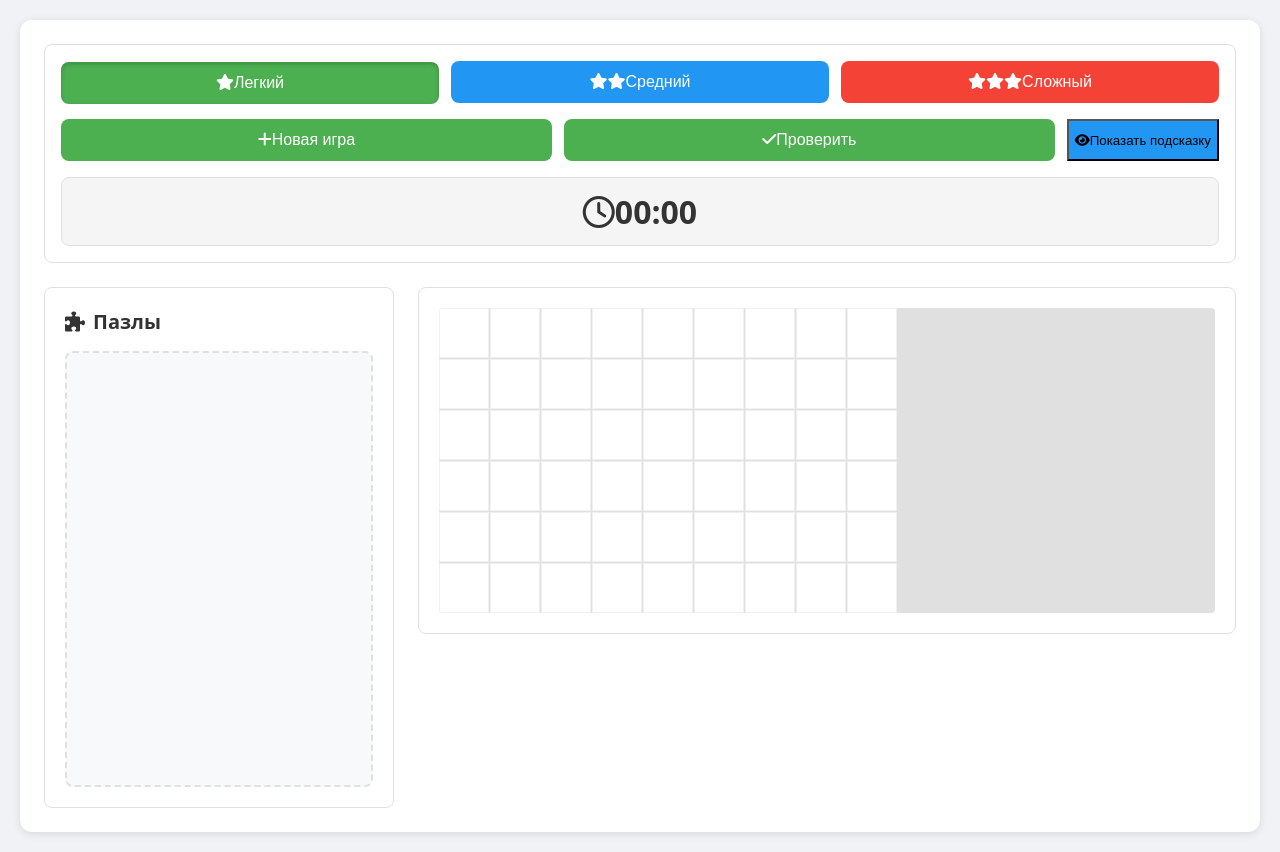
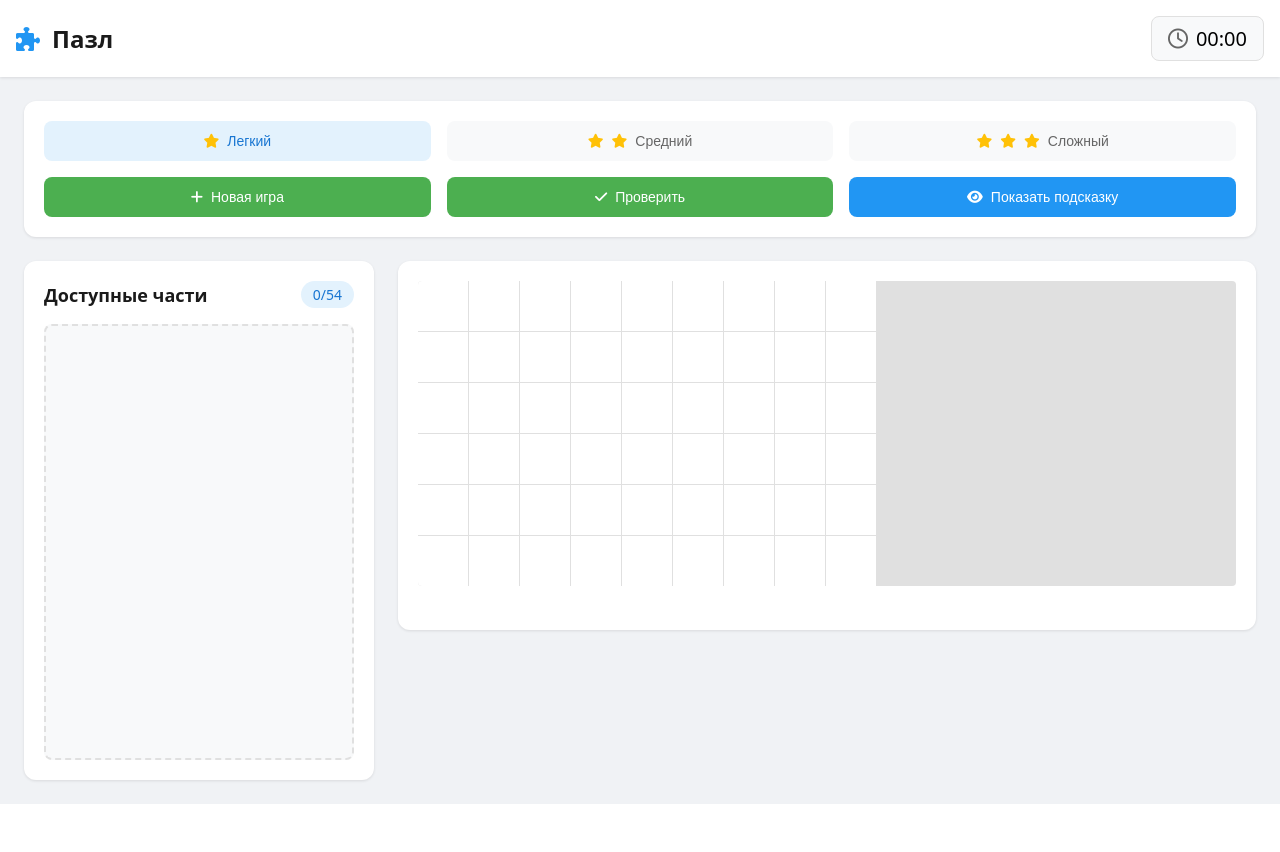
Before and after one commit to SNAcorp/shabalin, a FastAPI app: page /puzzle in a window 1280 px wide. After the commit the page ends 804 px from the top, so only its background shows below. Run offline with FastAPI, Linux system fonts and the light colour scheme.

Commit message:
Innitial Commit

```diff
--- a/app/static/s.css
+++ b/app/static/s.css
@@ -1,162 +1,215 @@
-/* Основной контейнер */
+/* Основные стили */
 body {
+    margin: 0;
+    padding: 0;
     background-color: #f0f2f5;
-    margin: 0;
-    padding: 20px;
-    min-height: 100vh;
     font-family: system-ui, -apple-system, sans-serif;
 }
 
-.container {
-    max-width: 1200px;
-    margin: 0 auto;
-    background: white;
-    border-radius: 12px;
-    box-shadow: 0 2px 8px rgba(0,0,0,0.1);
-    padding: 24px;
+.app-container {
+    min-height: 100vh;
+    display: flex;
+    flex-direction: column;
 }
 
-/* Секция управления */
-.controls {
-    background: white;
-    padding: 16px;
+/* Header */
+.app-header {
+    background: #ffffff;
+    box-shadow: 0 1px 3px rgba(0, 0, 0, 0.1);
+    padding: 1rem;
+    position: sticky;
+    top: 0;
+    z-index: 100;
+}
+
+.header-content {
+    max-width: 1400px;
+    margin: 0 auto;
+    display: flex;
+    justify-content: space-between;
+    align-items: center;
+}
+
+.header-title {
+    display: flex;
+    align-items: center;
+    gap: 0.75rem;
+    color: #1a1a1a;
+}
+
+.header-title i {
+    font-size: 1.5rem;
+    color: #2196F3;
+}
+
+.header-title h1 {
+    margin: 0;
+    font-size: 1.5rem;
+    font-weight: 600;
+}
+
+.header-timer {
+    display: flex;
+    align-items: center;
+    gap: 0.5rem;
+    font-size: 1.25rem;
+    font-weight: 500;
+    background: #f8f9fa;
+    padding: 0.5rem 1rem;
     border-radius: 8px;
-    margin-bottom: 24px;
-    display: flex;
-    flex-direction: column;
-    gap: 16px;
     border: 1px solid #e0e0e0;
 }
 
-/* Кнопки сложности */
-.difficulty-buttons {
+.header-timer i {
+    color: #666;
+}
+
+/* Основной контент */
+.main-content {
+    flex: 1;
+    max-width: 1400px;
+    margin: 0 auto;
+    padding: 1.5rem;
+    width: 100%;
+    box-sizing: border-box;
+}
+
+/* Панель управления */
+.control-panel {
+    background: #fff;
+    border-radius: 12px;
+    padding: 1.25rem;
+    margin-bottom: 1.5rem;
+    box-shadow: 0 1px 3px rgba(0, 0, 0, 0.1);
+}
+
+.difficulty-controls {
     display: flex;
-    gap: 12px;
+    gap: 1rem;
+    margin-bottom: 1rem;
 }
 
 .difficulty-btn {
     flex: 1;
-    padding: 12px;
+    padding: 0.75rem;
+    border: none;
     border-radius: 8px;
-    border: none;
-    font-size: 16px;
+    background: #f8f9fa;
+    color: #666;
+    font-size: 0.875rem;
     font-weight: 500;
+    cursor: pointer;
     transition: all 0.2s ease;
+    display: flex;
+    align-items: center;
+    justify-content: center;
+    gap: 0.5rem;
 }
 
-.difficulty-btn[data-difficulty="e"] {
-    background-color: #4CAF50;
+.difficulty-btn:hover {
+    background: #e9ecef;
+}
+
+.difficulty-btn.selected {
+    background: #e3f2fd;
+    color: #1976d2;
+}
+
+.difficulty-btn i {
+    color: #ffc107;
+}
+
+.game-actions {
+    display: flex;
+    gap: 1rem;
+}
+
+.action-btn {
+    flex: 1;
+    padding: 0.75rem;
+    border: none;
+    border-radius: 8px;
+    font-size: 0.875rem;
+    font-weight: 500;
+    cursor: pointer;
+    transition: all 0.2s ease;
+    display: flex;
+    align-items: center;
+    justify-content: center;
+    gap: 0.5rem;
+    background: #4CAF50;
     color: white;
 }
 
-.difficulty-btn[data-difficulty="m"] {
-    background-color: #2196F3;
-    color: white;
+.action-btn:hover {
+    opacity: 0.9;
+    transform: translateY(-1px);
 }
 
-.difficulty-btn[data-difficulty="h"] {
-    background-color: #F44336;
-    color: white;
-}
-
-.difficulty-btn:hover {
-    transform: translateY(-2px);
-    box-shadow: 0 4px 8px rgba(0,0,0,0.1);
-}
-
-.difficulty-btn.selected {
-    box-shadow: inset 0 2px 4px rgba(0,0,0,0.2);
-    transform: translateY(1px);
-}
-
-/* Игровые кнопки */
-.game-controls {
-    display: flex;
-    gap: 12px;
-}
-
-.control-btn {
-    flex: 1;
-    padding: 12px 24px;
-    border-radius: 8px;
-    border: none;
-    font-size: 16px;
-    font-weight: 500;
-    background: #4CAF50;
-    color: white;
-    cursor: pointer;
-    transition: all 0.2s ease;
-}
-
-.control-btn:hover {
-    background: #45a049;
-    transform: translateY(-2px);
-    box-shadow: 0 4px 8px rgba(0,0,0,0.1);
-}
-
-#togglePreview {
+.preview-btn {
     background: #2196F3;
 }
 
-#togglePreview:hover {
-    background: #1976D2;
-}
-
-/* Таймер */
-.timer {
-    font-size: 32px;
-    font-weight: bold;
-    text-align: center;
-    color: #333;
-    padding: 12px;
-    background: #f5f5f5;
-    border-radius: 8px;
-    border: 1px solid #e0e0e0;
-}
-
-/* Основная игровая область */
-.game-wrapper {
+/* Игровая область */
+.game-area {
     display: grid;
     grid-template-columns: 350px 1fr;
-    gap: 24px;
+    gap: 1.5rem;
     align-items: start;
 }
 
-/* Секция с пазлами */
+/* Секция с плитками */
 .tiles-section {
-    background: white;
-    padding: 20px;
-    border-radius: 8px;
-    border: 1px solid #e0e0e0;
+    background: #fff;
+    border-radius: 12px;
+    padding: 1.25rem;
+    box-shadow: 0 1px 3px rgba(0, 0, 0, 0.1);
 }
 
-.tiles-section h2 {
-    margin: 0 0 16px 0;
-    color: #333;
-    font-size: 20px;
+.section-header {
     display: flex;
+    justify-content: space-between;
     align-items: center;
-    gap: 8px;
+    margin-bottom: 1rem;
+}
+
+.section-header h2 {
+    margin: 0;
+    font-size: 1.125rem;
+    font-weight: 600;
+    color: #1a1a1a;
+}
+
+.tiles-counter {
+    background: #e3f2fd;
+    color: #1976d2;
+    padding: 0.25rem 0.75rem;
+    border-radius: 1rem;
+    font-size: 0.875rem;
+    font-weight: 500;
 }
 
 .tiles-container {
-    background: #f8f9fa;
+    min-height: 400px;
     border: 2px dashed #e0e0e0;
     border-radius: 8px;
-    padding: 16px;
-    min-height: 400px;
+    padding: 1rem;
     display: grid;
     grid-template-columns: repeat(auto-fill, minmax(50px, 1fr));
-    gap: 8px;
-    align-content: start;
+    gap: 0.5rem;
+    background: #f8f9fa;
 }
 
-/* Сетка пазла */
-.grid-and-preview {
-    background: white;
-    padding: 20px;
-    border-radius: 8px;
-    border: 1px solid #e0e0e0;
+/* Игровая сетка */
+.game-section {
+    background: #fff;
+    border-radius: 12px;
+    padding: 1.25rem;
+    box-shadow: 0 1px 3px rgba(0, 0, 0, 0.1);
+}
+
+.puzzle-container {
+    margin-bottom: 1.5rem;
 }
 
 .puzzle-grid {
@@ -171,7 +224,6 @@ body {
 
 .grid-cell {
     background: white;
-    border: 1px solid #f0f0f0;
     transition: background-color 0.2s ease;
 }
 
--- a/app/templates/puzzle.html
+++ b/app/templates/puzzle.html
@@ -7,58 +7,89 @@
     <link rel="stylesheet" href="https://shabalin.sna.lol/static/s.css">
     <link href="https://cdnjs.cloudflare.com/ajax/libs/font-awesome/6.0.0/css/all.min.css" rel="stylesheet">
 </head>
-<body class="bg-gray-100">
-    <div class="container mx-auto px-4 py-8">
-        <div class="controls bg-white rounded-lg shadow-md p-6 mb-8">
-            <div class="difficulty-buttons flex space-x-4 mb-6">
-                <button class="difficulty-btn selected hover:scale-105 transform transition" data-difficulty="e">
-                    <i class="fas fa-star mr-2"></i>Легкий
+<body>
+    <div class="app-container">
+        <!-- Header с навигацией -->
+        <header class="app-header">
+            <div class="header-content">
+                <div class="header-title">
+                    <i class="fas fa-puzzle-piece"></i>
+                    <h1>Пазл</h1>
+                </div>
+
+                <!-- Таймер в header -->
+                <div class="header-timer">
+                    <i class="far fa-clock"></i>
+                    <div id="timer">00:00</div>
+                </div>
+            </div>
+        </header>
+
+        <!-- Основной контент -->
+        <main class="main-content">
+            <!-- Панель управления -->
+            <section class="control-panel">
+                <div class="difficulty-controls">
+                    <button class="difficulty-btn selected" data-difficulty="e">
+                        <i class="fas fa-star"></i>
+                        <span>Легкий</span>
                     </button>
-                <button class="difficulty-btn hover:scale-105 transform transition" data-difficulty="m">
-                    <i class="fas fa-star mr-2"></i><i class="fas fa-star mr-2"></i>Средний
+                    <button class="difficulty-btn" data-difficulty="m">
+                        <i class="fas fa-star"></i>
+                        <i class="fas fa-star"></i>
+                        <span>Средний</span>
                     </button>
-                <button class="difficulty-btn hover:scale-105 transform transition" data-difficulty="h">
-                    <i class="fas fa-star mr-2"></i><i class="fas fa-star mr-2"></i><i class="fas fa-star"></i>Сложный
+                    <button class="difficulty-btn" data-difficulty="h">
+                        <i class="fas fa-star"></i>
+                        <i class="fas fa-star"></i>
+                        <i class="fas fa-star"></i>
+                        <span>Сложный</span>
                     </button>
                 </div>
 
-            <div class="game-controls flex space-x-4 mb-6">
-                <button id="newGame" class="control-btn flex items-center">
-                    <i class="fas fa-plus mr-2"></i>Новая игра
+                <div class="game-actions">
+                    <button id="newGame" class="action-btn">
+                        <i class="fas fa-plus"></i>
+                        <span>Новая игра</span>
                     </button>
-                <button id="checkSolution" class="control-btn flex items-center">
-                    <i class="fas fa-check mr-2"></i>Проверить
+                    <button id="checkSolution" class="action-btn">
+                        <i class="fas fa-check"></i>
+                        <span>Проверить</span>
                     </button>
-                <button id="togglePreview" class="preview-button flex items-center">
-                    <i class="fas fa-eye mr-2"></i>Показать подсказку
+                    <button id="togglePreview" class="action-btn preview-btn">
+                        <i class="fas fa-eye"></i>
+                        <span>Показать подсказку</span>
                     </button>
                 </div>
+            </section>
 
-            <div id="timer" class="timer text-3xl font-bold text-center">
-                <i class="far fa-clock mr-2"></i>00:00
+            <!-- Игровая область -->
+            <div class="game-area">
+                <!-- Секция с плитками -->
+                <section class="tiles-section">
+                    <div class="section-header">
+                        <h2>Доступные части</h2>
+                        <span class="tiles-counter">0/54</span>
+                    </div>
+                    <div id="availableTiles" class="tiles-container">
+                        <!-- Плитки будут добавлены динамически -->
+                    </div>
+                </section>
+
+                <!-- Основная игровая сетка и предпросмотр -->
+                <section class="game-section">
+                    <div class="puzzle-container">
+                        <div id="puzzleGrid" class="puzzle-grid">
+                            <!-- Ячейки сетки будут добавлены динамически -->
                         </div>
                     </div>
 
-        <div class="game-wrapper">
-            <div class="tiles-section bg-white rounded-lg shadow-md p-6">
-                <h2 class="text-2xl font-bold mb-4 text-gray-800">
-                    <i class="fas fa-puzzle-piece mr-2"></i>Пазлы
-                </h2>
-                <div id="availableTiles" class="tiles-container">
-                    <!-- Tiles will be dynamically added here -->
+                    <div class="preview-container">
+                        <img id="previewImage" class="preview-image" alt="Итоговое изображение">
                     </div>
+                </section>
             </div>
-
-            <div class="grid-and-preview bg-white rounded-lg shadow-md p-6">
-                <div class="grid-container">
-                    <div id="puzzleGrid" class="puzzle-grid">
-                        <!-- Grid cells will be dynamically added here -->
-                    </div>
-                </div>
-
-                <img id="previewImage" class="preview-image rounded-lg" alt="Итоговое изображение">
-            </div>
-        </div>
+        </main>
     </div>
     <script src="https://shabalin.sna.lol/static/pgame.js"></script>
 </body>
```
Also changed, not shown: other parts of app/static/s.css (+28 -13 lines). Lines whose indentation alone changed are shown as unchanged.
